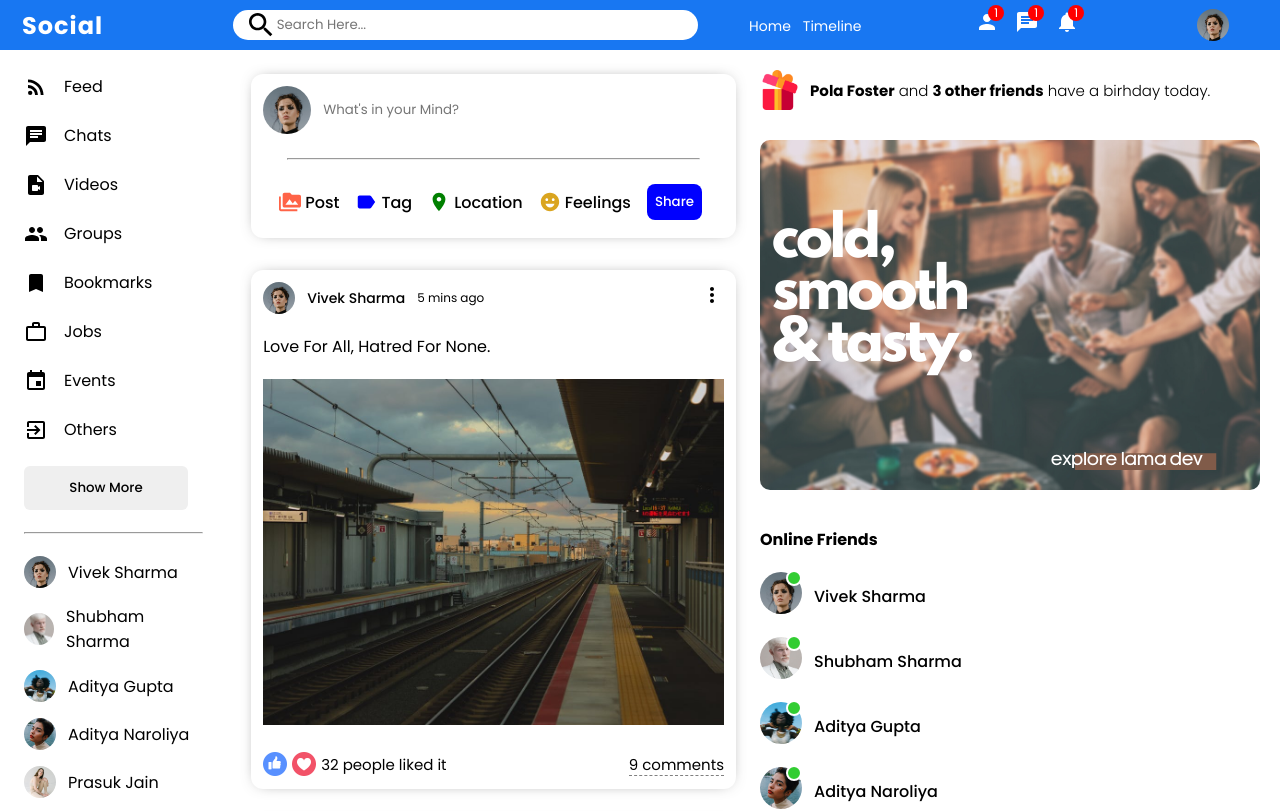
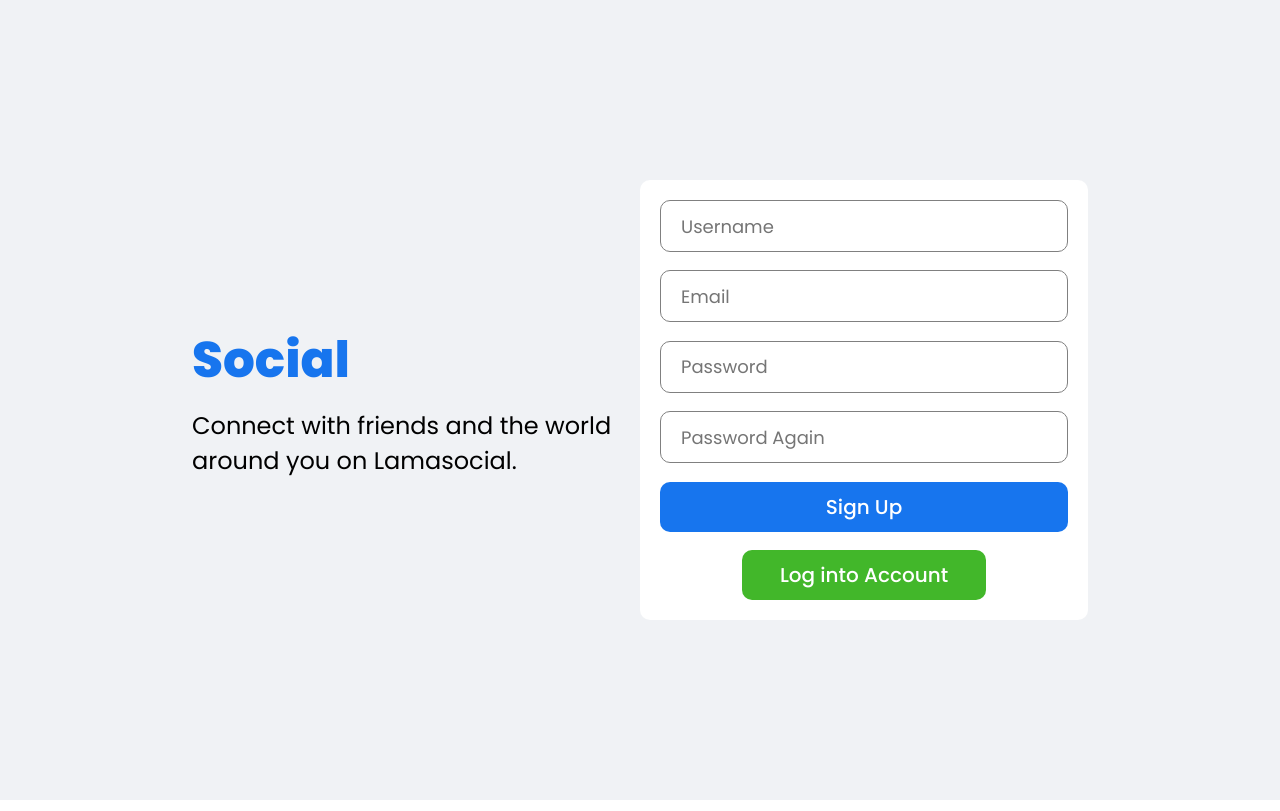
Before and after one commit to Bharatsharma19/Social-App-Frontend, a React (Create React App) app: page / in a window 1280 px wide. Shown: the top 811 px of the page. Built offline with nearby package versions, Linux system fonts and the light colour scheme.

Commit message:
More Pages Added

```diff
--- a/src/App.js
+++ b/src/App.js
@@ -1,9 +1,12 @@
 import Home from "./Pages/Home/Home";
+import Profile from "./Pages/Profile/Profile";
+import Login from "./Pages/Login/Login";
+import Register from "./Pages/Register/Register";
 
 function App() {
   return (
     <div>
-      <Home />
+      <Register />
     </div>
   );
 }
--- /dev/null
+++ b/src/Pages/Login/Login.jsx
@@ -0,0 +1,30 @@
+import React from 'react'
+import './login.css'
+
+const Login = () => {
+    return (
+        <div className="login">
+            <div className="loginWrapper">
+                <div className="loginLeft">
+                    <h3 className="loginLogo">Social</h3>
+                    <span className="loginDesc">
+                        Connect with friends and the world around you on Lamasocial.
+                    </span>
+                </div>
+                <div className="loginRight">
+                    <div className="loginBox">
+                        <input placeholder="Email" className="loginInput" />
+                        <input placeholder="Password" className="loginInput" />
+                        <button className="loginButton">Log In</button>
+                        <span className="loginForgot">Forgot Password?</span>
+                        <button className="loginRegisterButton">
+                            Create a New Account
+                        </button>
+                    </div>
+                </div>
+            </div>
+        </div>
+    )
+}
+
+export default Login
--- /dev/null
+++ b/src/Pages/Login/login.css
@@ -0,0 +1,84 @@
+.login {
+    width: 100vw;
+    height: 100vh;
+    background-color: #f0f2f5;
+    display: flex;
+    align-items: center;
+    justify-content: center;
+}
+
+.loginWrapper {
+    width: 70%;
+    height: 70%;
+    display: flex;
+}
+
+.loginLeft,
+.loginRight {
+    flex: 1;
+    display: flex;
+    flex-direction: column;
+    justify-content: center;
+}
+
+.loginLogo {
+    font-size: 50px;
+    font-weight: 800;
+    color: #1775ee;
+    margin-bottom: 10px;
+}
+
+.loginDesc {
+    font-size: 24px;
+}
+
+.loginBox {
+    height: 300px;
+    padding: 20px;
+    background-color: white;
+    border-radius: 10px;
+    display: flex;
+    flex-direction: column;
+    justify-content: space-between;
+}
+
+.loginInput {
+    height: 50px;
+    border-radius: 10px;
+    border: 1px solid gray;
+    font-size: 18px;
+    padding-left: 20px;
+}
+
+.loginInput:focus {
+    outline: none;
+}
+
+.loginButton {
+    height: 50px;
+    border-radius: 10px;
+    border: none;
+    background-color: #1775ee;
+    color: white;
+    font-size: 20px;
+    font-weight: 500;
+    cursor: pointer;
+}
+
+.loginForgot {
+    text-align: center;
+    color: #1775ee;
+}
+
+.loginRegisterButton {
+    width: 60%;
+    align-self: center;
+    height: 50px;
+    border-radius: 10px;
+    border: none;
+    background-color: #42b72a;
+    color: white;
+    font-size: 20px;
+    font-weight: 500;
+    cursor: pointer;
+}
--- /dev/null
+++ b/src/Pages/Profile/Profile.jsx
@@ -0,0 +1,43 @@
+import React from 'react'
+import './profile.css'
+import Topbar from "../../Components/Topbar/Topbar";
+import Sidebar from "../../Components/Sidebar/Sidebar";
+import Feed from "../../Components/Feed/Feed";
+import Rightbar from "../../Components/Rightbar/Rightbar";
+
+const Profile = () => {
+    return (
+        <>
+            <Topbar />
+            <div className="profile">
+                <Sidebar />
+                <div className="profileRight">
+                    <div className="profileRightTop">
+                        <div className="profileCover">
+                            <img
+                                className="profileCoverImg"
+                                src="assets/post/3.jpeg"
+                                alt=""
+                            />
+                            <img
+                                className="profileUserImg"
+                                src="assets/person/7.jpeg"
+                                alt=""
+                            />
+                        </div>
+                        <div className="profileInfo">
+                            <h4 className="profileInfoName">Vivek Sharma</h4>
+                            <span className="profileInfoDesc">Hello my friends!</span>
+                        </div>
+                    </div>
+                    <div className="profileRightBottom">
+                        <Feed />
+                        <Rightbar profile />
+                    </div>
+                </div>
+            </div>
+        </>
+    )
+}
+
+export default Profile
--- /dev/null
+++ b/src/Pages/Profile/profile.css
@@ -0,0 +1,50 @@
+.profile {
+    display: flex;
+}
+
+.profileRight {
+    flex: 9;
+}
+
+.profileCover {
+    height: 320px;
+    position: relative;
+}
+
+.profileCoverImg {
+    width: 100%;
+    height: 250px;
+    object-fit: cover;
+}
+
+.profileUserImg {
+    width: 150px;
+    height: 150px;
+    border-radius: 50%;
+    object-fit: cover;
+    position: absolute;
+    left: 0;
+    right: 0;
+    margin: auto;
+    top: 150px;
+    border: 3px solid white;
+}
+
+.profileInfo {
+    display: flex;
+    flex-direction: column;
+    align-items: center;
+    justify-content: center;
+}
+
+.profileInfoName {
+    font-size: 24px;
+}
+
+.profileInfoDesc {
+    font-weight: 300;
+}
+
+.profileRightBottom {
+    display: flex;
+}
--- /dev/null
+++ b/src/Pages/Register/Register.jsx
@@ -0,0 +1,31 @@
+import React from 'react'
+import './register.css'
+
+const Register = () => {
+    return (
+        <div className="login">
+            <div className="loginWrapper">
+                <div className="loginLeft">
+                    <h3 className="loginLogo">Social</h3>
+                    <span className="loginDesc">
+                        Connect with friends and the world around you on Lamasocial.
+                    </span>
+                </div>
+                <div className="loginRight">
+                    <div className="loginBox">
+                        <input placeholder="Username" className="loginInput" />
+                        <input placeholder="Email" className="loginInput" />
+                        <input placeholder="Password" className="loginInput" />
+                        <input placeholder="Password Again" className="loginInput" />
+                        <button className="loginButton">Sign Up</button>
+                        <button className="loginRegisterButton">
+                            Log into Account
+                        </button>
+                    </div>
+                </div>
+            </div>
+        </div>
+    )
+}
+
+export default Register
--- /dev/null
+++ b/src/Pages/Register/register.css
@@ -0,0 +1,84 @@
+.login {
+    width: 100vw;
+    height: 100vh;
+    background-color: #f0f2f5;
+    display: flex;
+    align-items: center;
+    justify-content: center;
+}
+
+.loginWrapper {
+    width: 70%;
+    height: 70%;
+    display: flex;
+}
+
+.loginLeft,
+.loginRight {
+    flex: 1;
+    display: flex;
+    flex-direction: column;
+    justify-content: center;
+}
+
+.loginLogo {
+    font-size: 50px;
+    font-weight: 800;
+    color: #1775ee;
+    margin-bottom: 10px;
+}
+
+.loginDesc {
+    font-size: 24px;
+}
+
+.loginBox {
+    height: 400px;
+    padding: 20px;
+    background-color: white;
+    border-radius: 10px;
+    display: flex;
+    flex-direction: column;
+    justify-content: space-between;
+}
+
+.loginInput {
+    height: 50px;
+    border-radius: 10px;
+    border: 1px solid gray;
+    font-size: 18px;
+    padding-left: 20px;
+}
+
+.loginInput:focus {
+    outline: none;
+}
+
+.loginButton {
+    height: 50px;
+    border-radius: 10px;
+    border: none;
+    background-color: #1775ee;
+    color: white;
+    font-size: 20px;
+    font-weight: 500;
+    cursor: pointer;
+}
+
+.loginForgot {
+    text-align: center;
+    color: #1775ee;
+}
+
+.loginRegisterButton {
+    width: 60%;
+    align-self: center;
+    height: 50px;
+    border-radius: 10px;
+    border: none;
+    background-color: #42b72a;
+    color: white;
+    font-size: 20px;
+    font-weight: 500;
+    cursor: pointer;
+}
```
